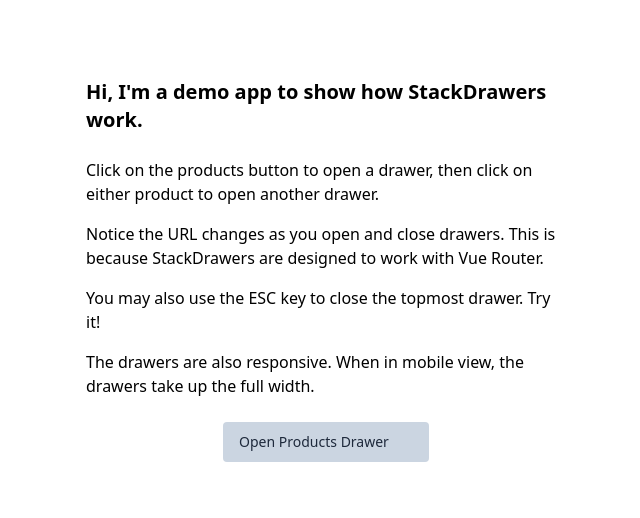
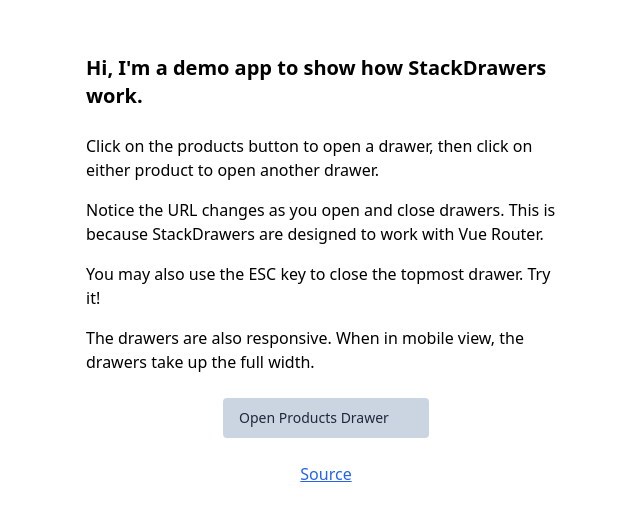
Before and after one commit to linusang/stack-drawers, a Vue app: page / in a window 1280 px wide. Shown: the part 130-648 px from the top of the page, without its empty margins (314-954 px from the left). Built offline with nearby package versions, Linux system fonts and the light colour scheme; some icons are missing.

Commit message:
added useful urls

```diff
--- a/src/pages/Home.vue
+++ b/src/pages/Home.vue
@@ -45,6 +45,13 @@
           ></Icon
         ></RouterLinkButton>
       </div>
+      <div class="flex justify-center">
+        <a
+          href="https://github.com/linusang/stack-drawers"
+          class="text-blue-600 underline"
+          >Source</a
+        >
+      </div>
     </div>
   </div>
 
```
Also changed, not shown: 1 other file (tests, documents, lock files or other folders).
